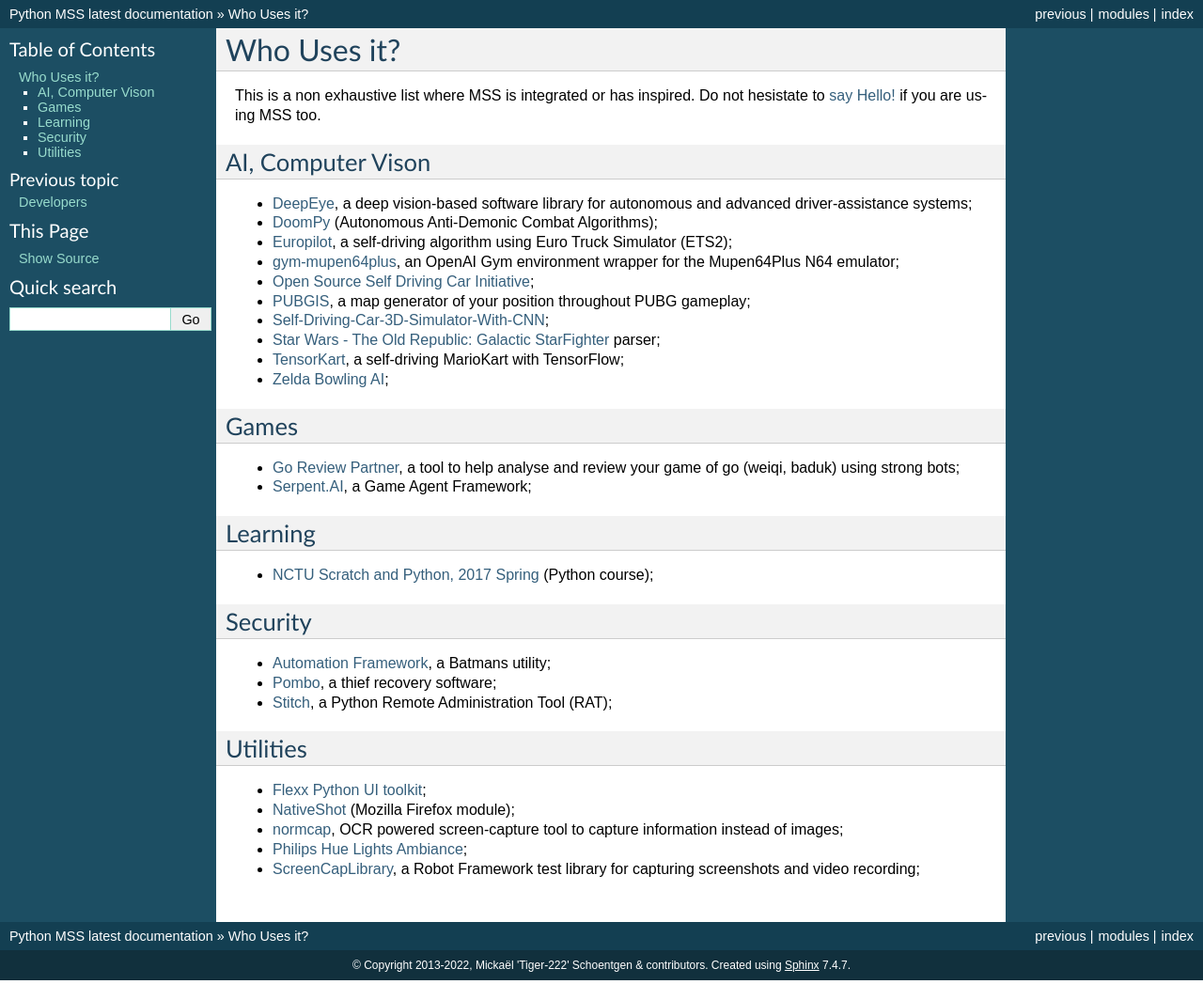
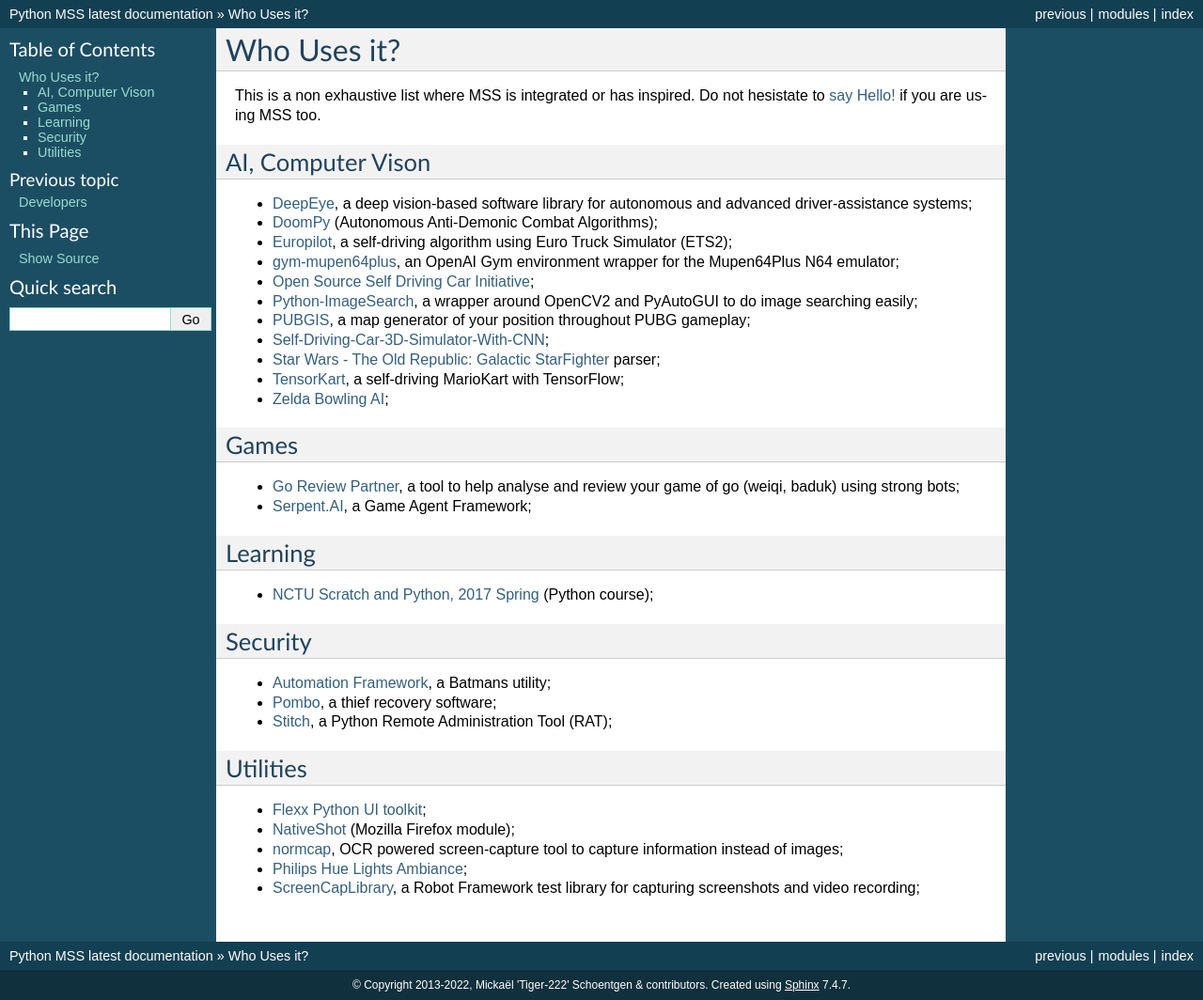
Before and after one commit to BoboTiG/python-mss, a Sphinx documentation site: the page built from docs/source/where.rst, in a window 1280 px wide. Shown: the whole page at 94% size. Built offline with Sphinx 7.4.7, drawn with Linux system fonts in a browser that asks for light colours; before the commit the page ends 1043 px from its top, so only the background shows below that.

Commit message:
doc: add Python-ImageSearch
Closes #201.

```diff
--- a/docs/source/where.rst
+++ b/docs/source/where.rst
@@ -14,6 +14,7 @@ AI, Computer Vison
 - `Europilot <https://github.com/jsistla/eu-pilot>`_, a self-driving algorithm using Euro Truck Simulator (ETS2);
 - `gym-mupen64plus <https://github.com/bzier/gym-mupen64plus>`_, an OpenAI Gym environment wrapper for the Mupen64Plus N64 emulator;
 - `Open Source Self Driving Car Initiative <https://github.com/OSSDC/OSSDC-VisionBasedACC>`_;
+- `Python-ImageSearch <https://github.com/drov0/python-imagesearch>`_, a wrapper around OpenCV2 and PyAutoGUI to do image searching easily;
 - `PUBGIS <https://github.com/andrewzwicky/PUBGIS>`_, a map generator of your position throughout PUBG gameplay;
 - `Self-Driving-Car-3D-Simulator-With-CNN <https://github.com/sagar448/Self-Driving-Car-3D-Simulator-With-CNN>`_;
 - `Star Wars - The Old Republic: Galactic StarFighter <https://github.com/RedFantom/gsf-parser>`_ parser;
```
